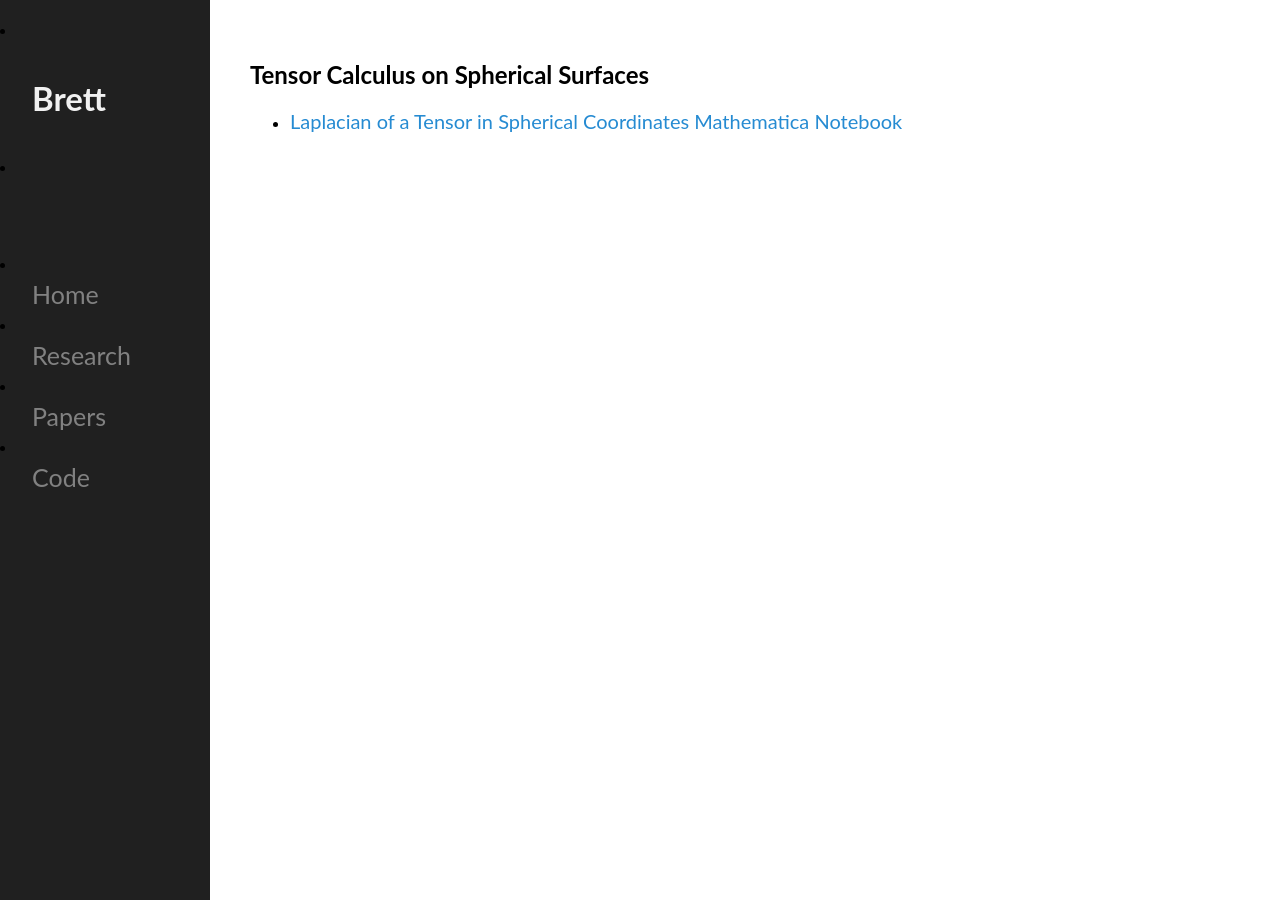
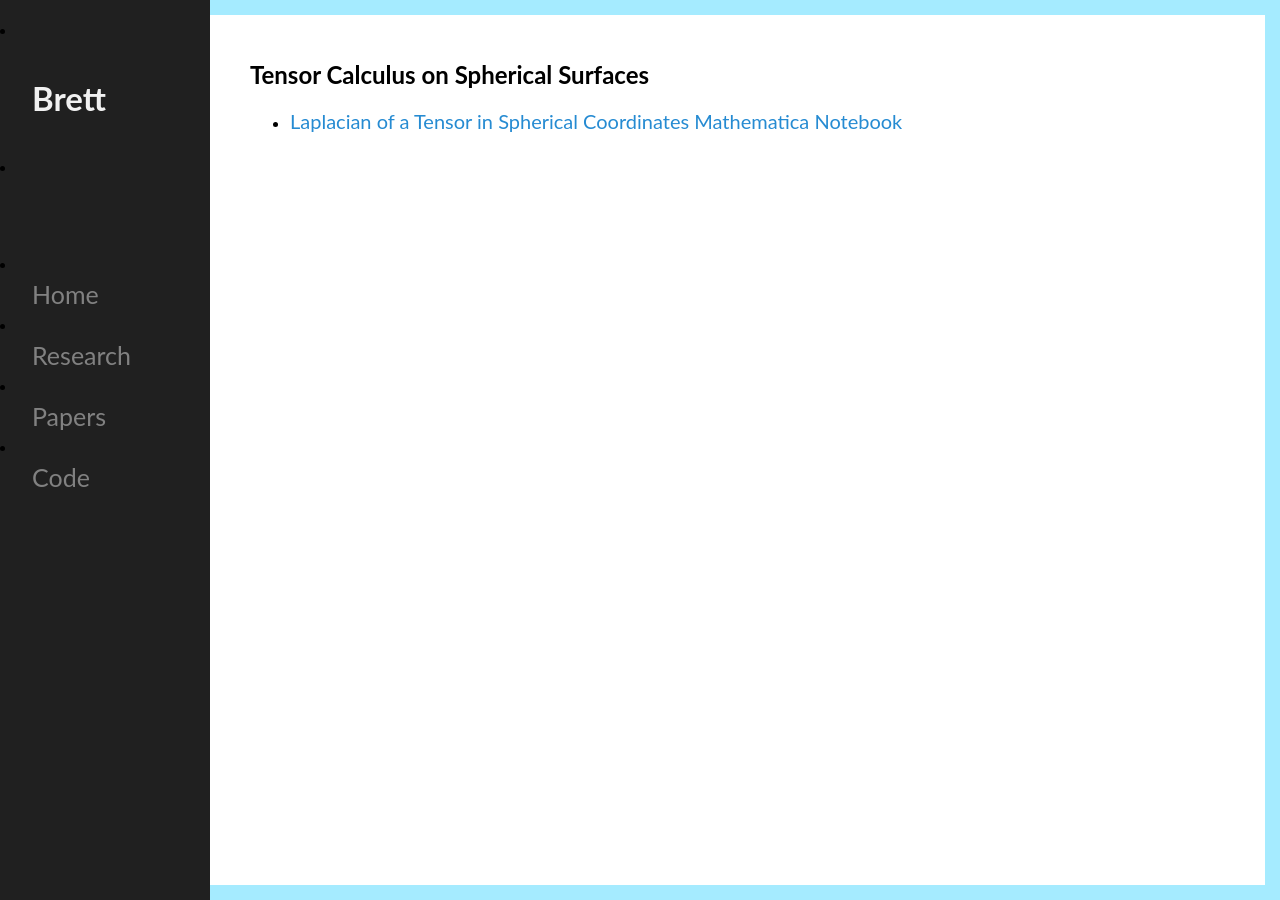
Before and after one commit to mckimb/mckimb.github.io, a Jekyll site: the page built from code/index.html, in a window 1280 px wide. Built offline with Jekyll 4.4.1, drawn with Linux system fonts in a browser that asks for light colours.

Commit message:
Update main.css

```diff
--- a/css/main.css
+++ b/css/main.css
@@ -21,6 +21,23 @@ body a:hover {
     text-decoration: underline;
 }
 
+#top, #bottom, #left, #right {
+	background: #a5ebff;
+	position: fixed;
+	}
+	#left, #right {
+		top: 0; bottom: 0;
+		width: 15px;
+		}
+		#left { left: 0; }
+		#right { right: 0; }
+
+	#top, #bottom {
+		left: 0; right: 0;
+		height: 15px;
+		}
+		#top { top: 0; }
+		#bottom { bottom: 0; }
 
 .sidenav a:hover {
     color: #f1f1f1;
```
